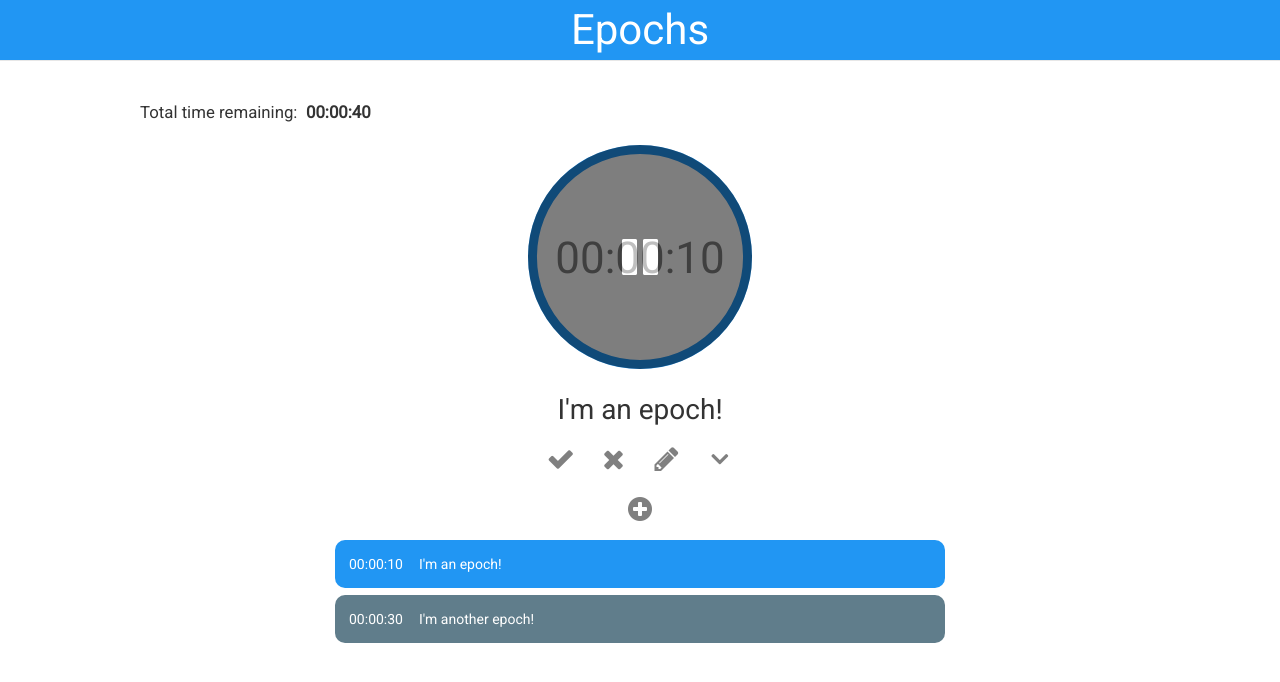
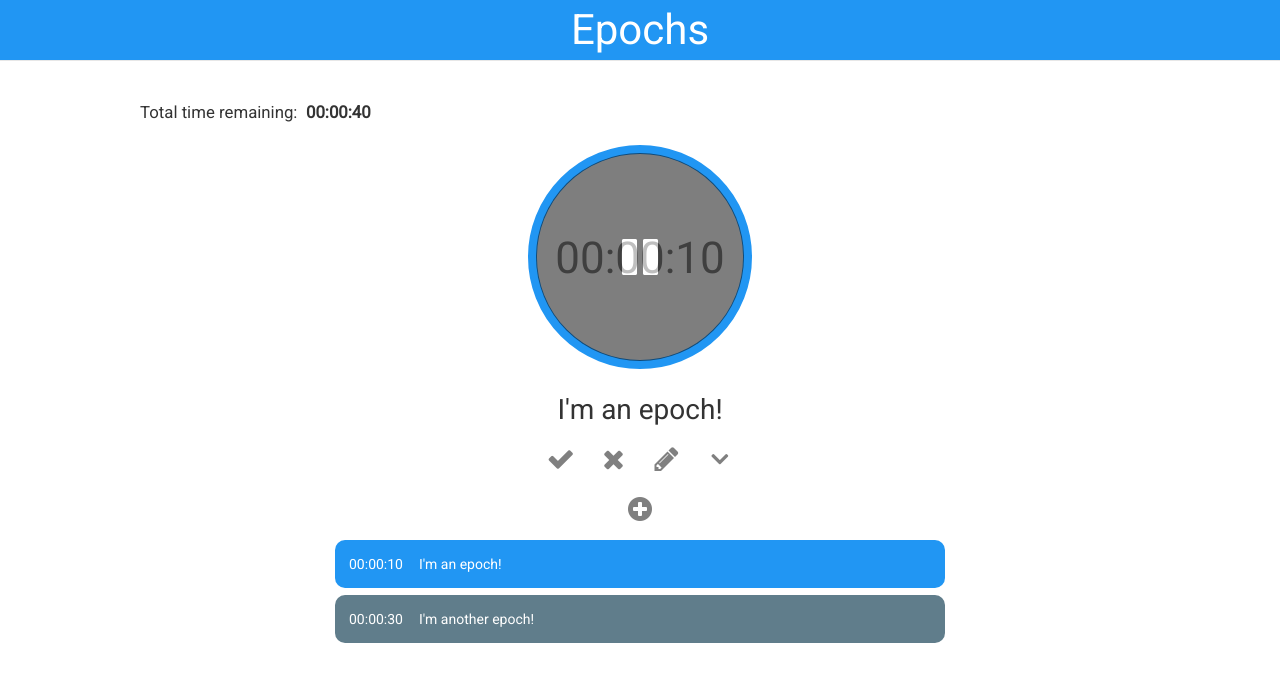
Before and after one commit to czhao39/epochs, a React app: page / in a window 1280 px wide. Shown: the top 682 px of the page. Built offline with nearby package versions, Linux system fonts and the light colour scheme.

Commit message:
run timer animation on color change

```diff
--- a/src/assets/css/Timer.scss
+++ b/src/assets/css/Timer.scss
@@ -52,10 +52,10 @@
 
         &.paused {
             opacity: 0.5;
-            top: 0;
-            bottom: 0;
-            left: 0;
-            right: 0;
+            top: 8px;
+            bottom: 8px;
+            left: 8px;
+            right: 8px;
         }
     }
 }
--- a/src/components/Timer.js
+++ b/src/components/Timer.js
@@ -7,6 +7,18 @@
 
 
 class Timer extends PureComponent {
+    state = {
+        changingColor: false,
+    }
+
+    componentWillReceiveProps(nextProps) {
+        if (nextProps.color !== this.props.color) {
+            this.setState({ changingColor: true });
+        } else if (this.state.changingColor) {
+            this.setState({ changingColor: false });
+        }
+    }
+
     render() {
         return (
             <div
@@ -15,7 +27,7 @@
             >
                 <Motion
                     defaultStyle={{ theta: 0 }}
-                    style={{ theta: spring(302, { stiffness: 10, damping: 6 }) }}
+                    style={{ theta: (this.state.changingColor ? 0 : spring(302, { stiffness: 10, damping: 6 })) }}
                 >
                     {(interpolatingStyle) => (
                         <svg
```
